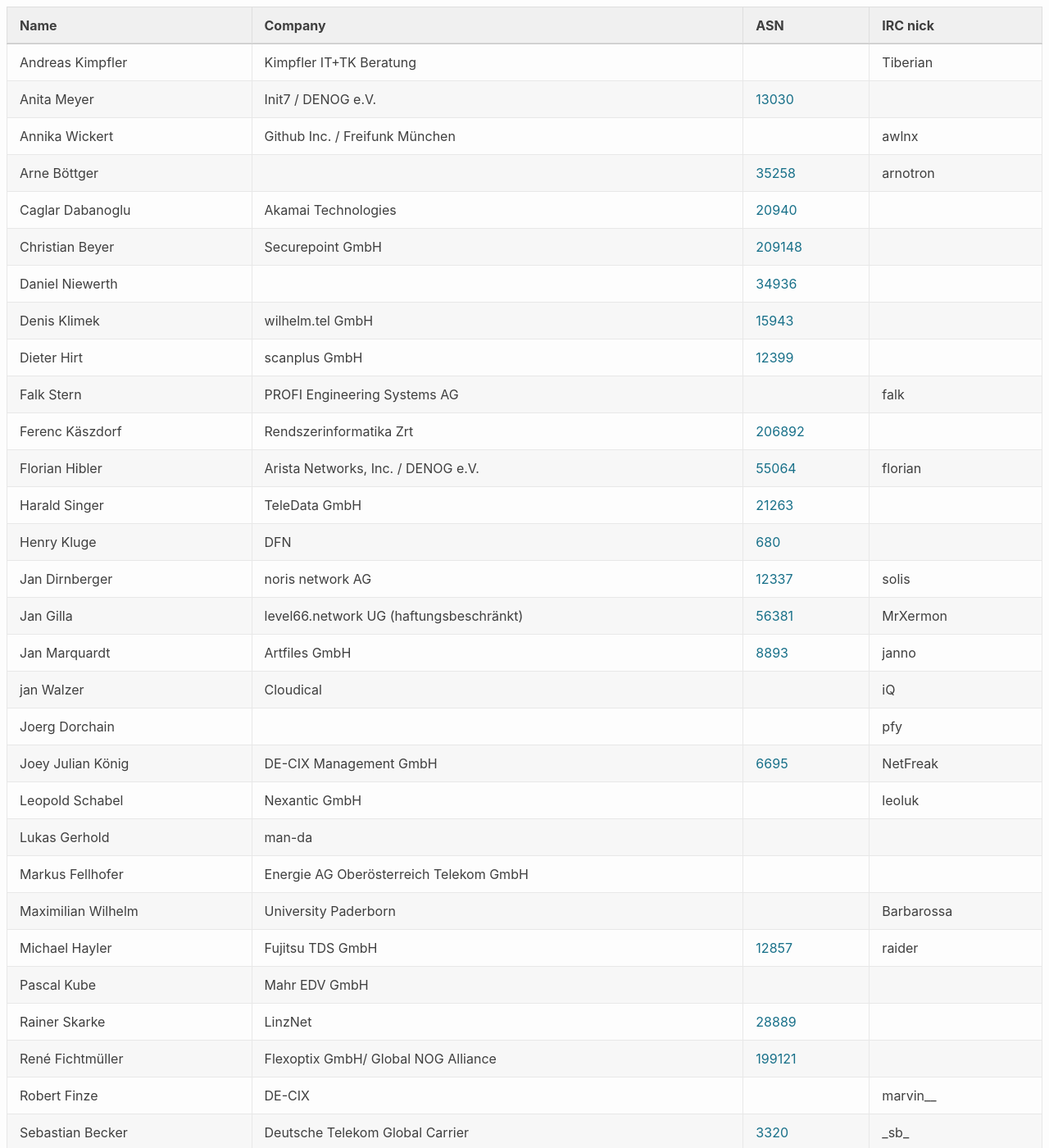
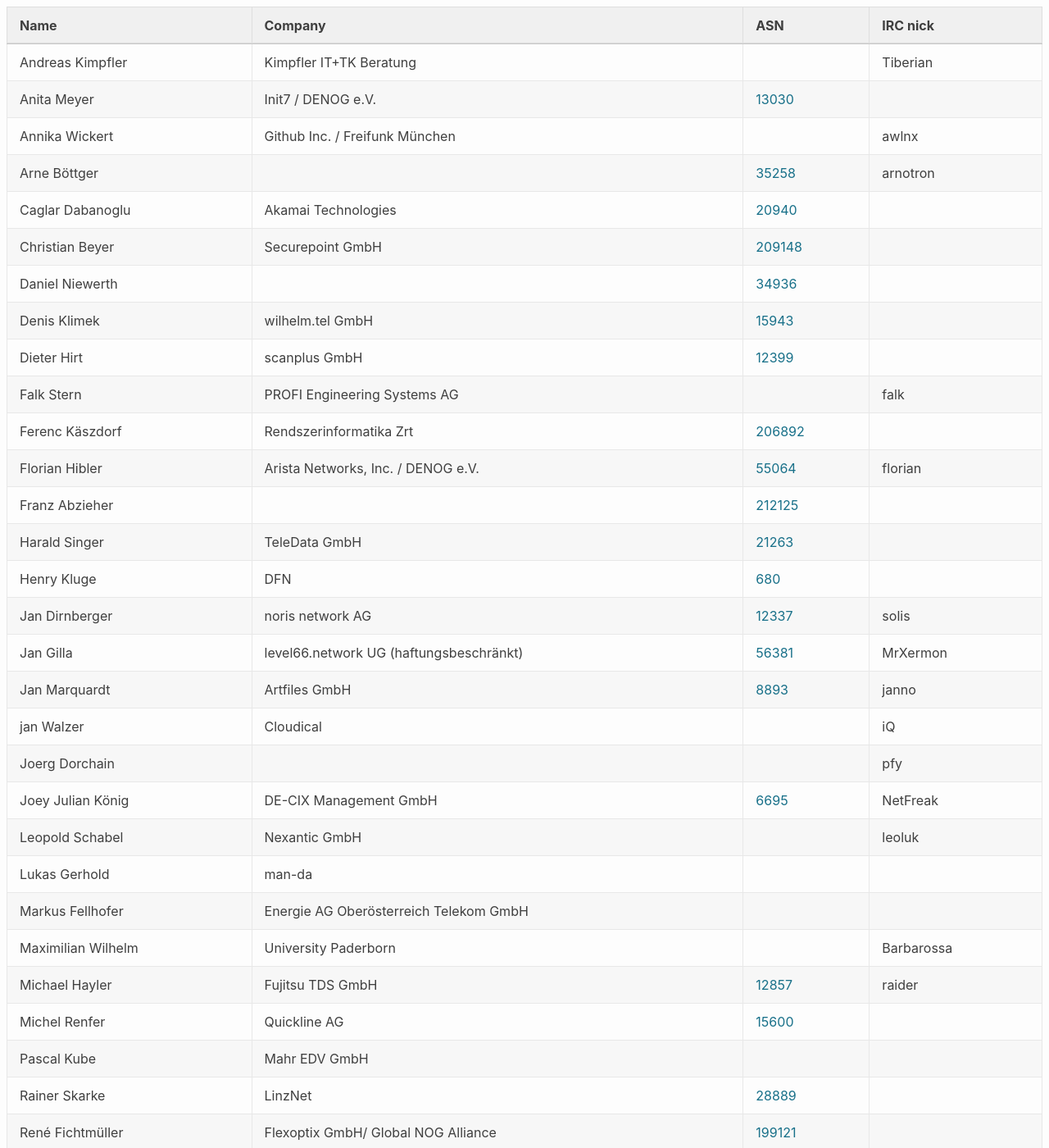
Before and after one commit to denog/pretix-attendeelist, a Jekyll site: the page built from index.markdown, in a window 1280 px wide and 1400 px high. Shown: the whole window at 82% size. Built offline with Jekyll 4.4.1, drawn with Linux system fonts in a browser that asks for light colours.

Commit message:
Latest data: Wed Mar 17 08:35:20 UTC 2021

```diff
--- a/_data/attendees_meetup_leader_2021-01.json
+++ b/_data/attendees_meetup_leader_2021-01.json
@@ -70,6 +70,12 @@
     "company": "Arista Networks, Inc. / DENOG e.V.",
     "irc": "florian",
     "asn": "55064"
+  },
+  {
+    "name": "Franz Abzieher",
+    "company": null,
+    "irc": null,
+    "asn": "212125"
   },
   {
     "name": "Harald Singer",
@@ -148,6 +154,12 @@
     "company": "Fujitsu TDS GmbH",
     "irc": "raider",
     "asn": "12857"
+  },
+  {
+    "name": "Michel Renfer",
+    "company": "Quickline AG",
+    "irc": null,
+    "asn": "15600"
   },
   {
     "name": "Pascal Kube",
```
